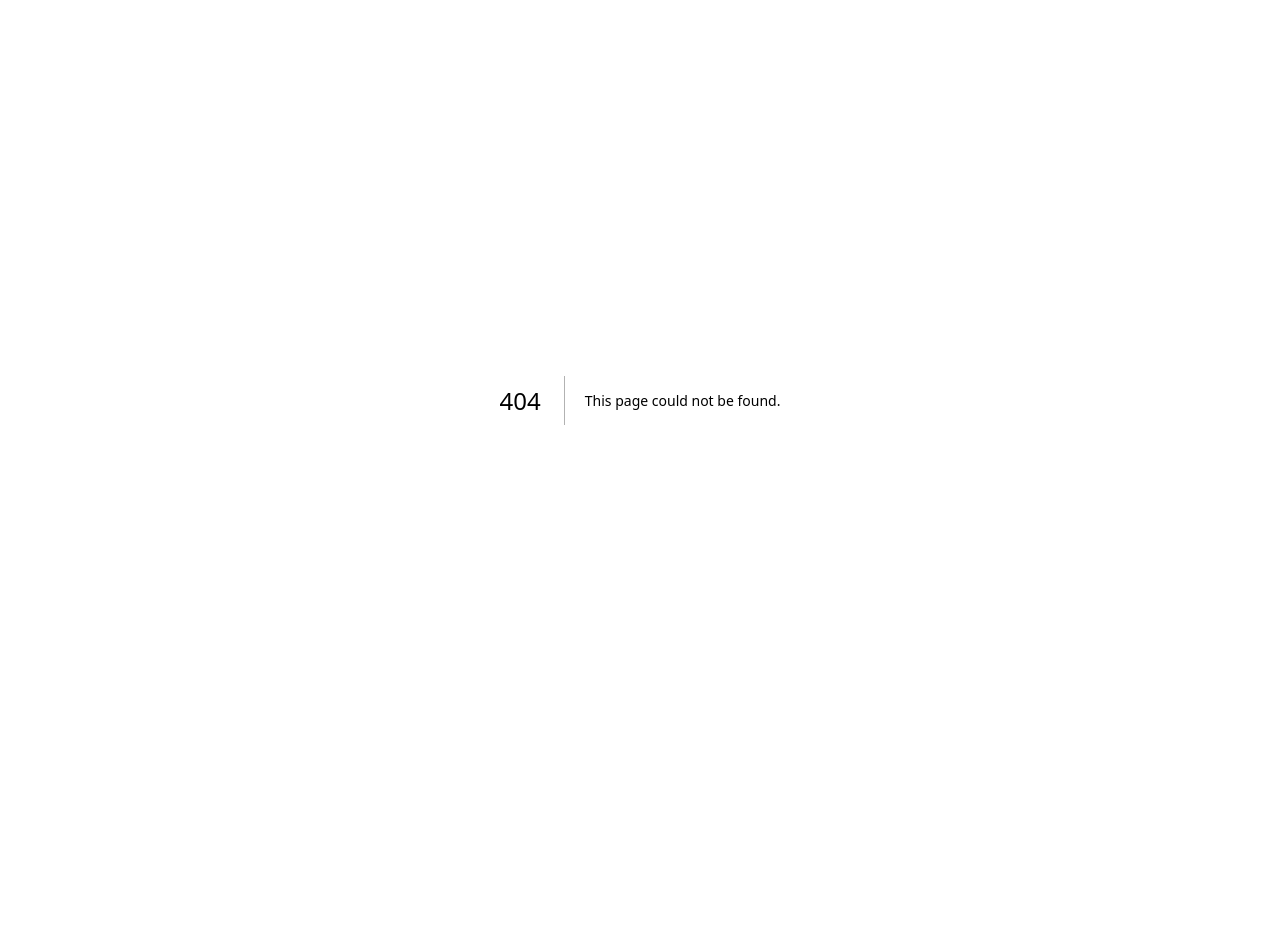
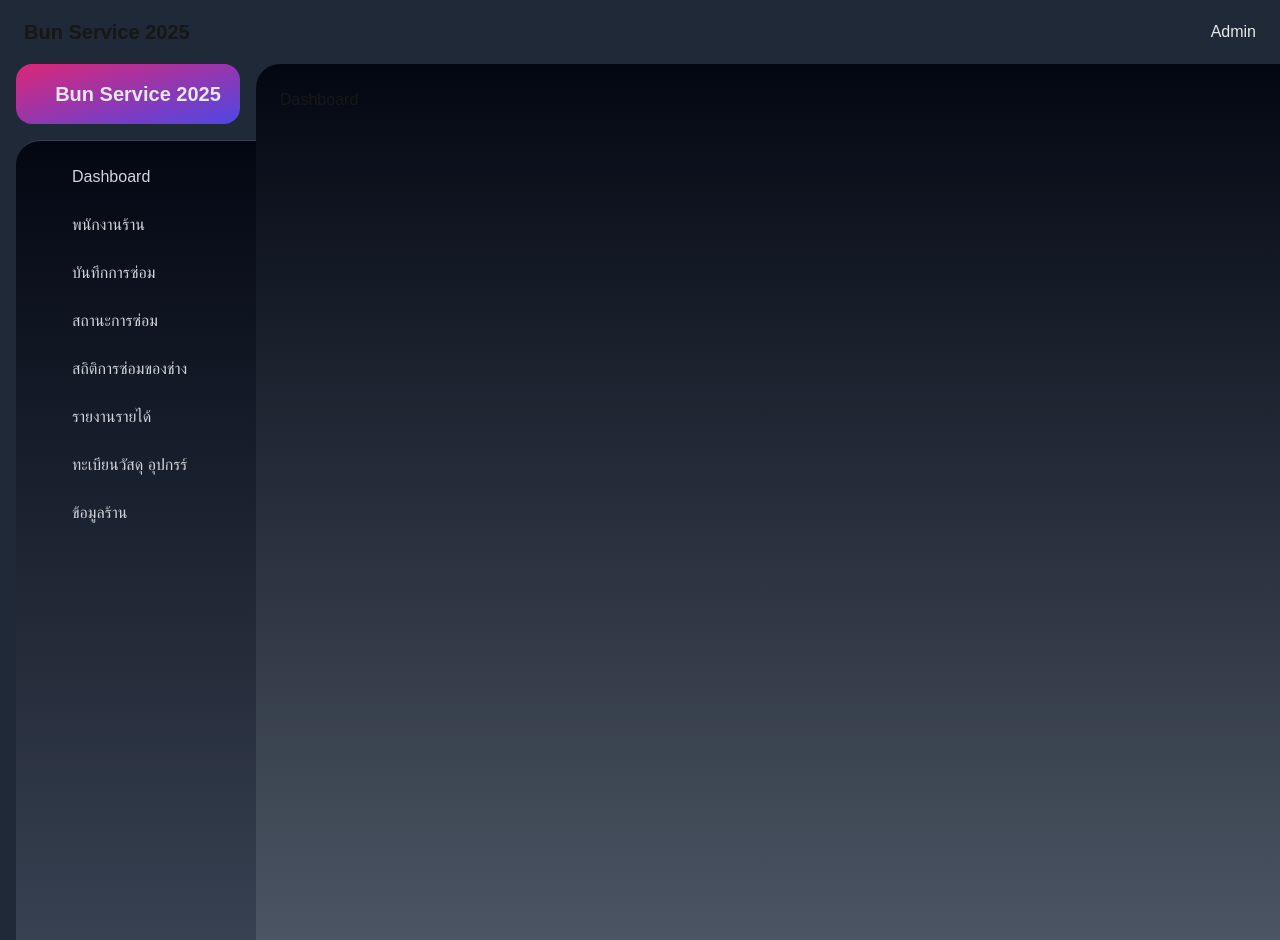
Before and after one commit to thekaroe-thailand/bun_workshop_2024_web, a Next.js app: page /backoffice/dashboard in a window 1280 px wide. Before the commit this address had no page. Before the commit the page ends 800 px from the top, so only its background shows below. Built offline with nearby package versions, Linux system fonts and the light colour scheme.

Commit message:
dashboard

```diff
--- /dev/null
+++ b/app/backoffice/dashboard/page.tsx
@@ -0,0 +1,3 @@
+export default function Page() {
+    return <div>Dashboard</div>;
+}
--- /dev/null
+++ b/app/backoffice/layout.tsx
@@ -0,0 +1,21 @@
+import { Sidebar } from "../components/sidebar";
+import { TopNav } from "../components/top-nav";
+
+export default function DashboardLayout({
+    children
+}: {
+    children: React.ReactNode;
+}) {
+    return (
+        <div className="min-h-screen bg-gray-100">
+            <TopNav />
+
+            <div className="flex bg-gray-800">
+                <Sidebar />
+                <main className="flex-1 p-6 bg-gradient-to-t from-gray-600 to-gray-950 rounded-tl-3xl">
+                    {children}
+                </main>
+            </div>
+        </div>
+    );
+}
--- /dev/null
+++ b/app/components/sidebar.tsx
@@ -0,0 +1,34 @@
+import Link from "next/link";
+
+export function Sidebar() {
+    const menuItems = [
+        { title: 'Dashboard', href: '/dashboard', icon: 'fa-solid fa-chart-simple' },
+        { title: 'พนักงานร้าน', href: '/dashboard/user', icon: 'fa-solid fa-users' },
+        { title: 'บันทึกการซ่อม', href: '/dashboard/repair-record', icon: 'fa-solid fa-screwdriver' },
+        { title: 'สถานะการซ่อม', href: '/dashboard/repair-status', icon: 'fa-solid fa-gear' },
+        { title: 'สถิติการซ่อมของช่าง', href: '/dashboard/mecthanic-report', icon: 'fa-solid fa-right-from-bracket' },
+        { title: 'รายงานรายได้', href: '/dashboard/income-report', icon: 'fa-solid fa-money-bill' },
+        { title: 'ทะเบียนวัสดุ อุปกรร์', href: '/dashboard/devices', icon: 'fa-solid fa-box' },
+        { title: 'ข้อมูลร้าน', href: '/dashboard/company', icon: 'fa-solid fa-shop' },
+    ];
+    return (
+        <aside className="sidebar">
+            <div className="sidebar-header">
+                <i className="fa-solid fa-user text-4xl mr-5"></i>
+                <h1 className="text-xl font-bold">Bun Service 2025</h1>
+            </div>
+            <nav className="sidebar-nav bg-gray-950 p-4 rounded-tl-3xl ml-4">
+                <ul>
+                    {menuItems.map((item) => (
+                        <li key={item.title}>
+                            <Link href={item.href} className="sidebar-item">
+                                <i className={item.icon + ' mr-2 w-6'}></i>
+                                {item.title}
+                            </Link>
+                        </li>
+                    ))}
+                </ul>
+            </nav>
+        </aside>
+    );
+}
--- /dev/null
+++ b/app/components/top-nav.tsx
@@ -0,0 +1,16 @@
+export function TopNav() {
+    return (
+        <nav className="bg-gray-800 shadow-sm">
+            <div className="mx-auto px-6">
+                <div className="flex h-16 justify-between items-center">
+                    <div className="flex-shrink-0">
+                        <h1 className="text-xl font-bold">Bun Service 2025</h1>
+                    </div>
+                    <div className="flex items-center">
+                        <span className="text-gray-200">Admin</span>
+                    </div>
+                </div>
+            </div>
+        </nav>
+    );
+}
--- a/app/globals.css
+++ b/app/globals.css
@@ -27,3 +27,23 @@ body {
 .btn {
   @apply bg-indigo-600 text-white p-2 rounded-full hover:bg-indigo-700 transition-colors;
 }
+
+.sidebar {
+  @apply bg-gray-800 text-gray-200 shadow-sm min-h-screen w-64;
+}
+
+.sidebar-item {
+  @apply flex items-center p-2 text-gray-300 rounded hover:bg-gray-300 hover:text-gray-800;
+}
+
+.sidebar-nav {
+  @apply p-4 bg-gradient-to-t from-gray-700 to-gray-950 border-t border-gray-700 min-h-screen;
+}
+
+.sidebar-nav ul {
+  @apply space-y-2;
+}
+
+.sidebar-header {
+  @apply flex items-center justify-center p-4 bg-gradient-to-tl from-indigo-600 to-pink-600 ml-4 mr-4 rounded-2xl mb-4;
+}
--- a/app/page.tsx
+++ b/app/page.tsx
@@ -34,7 +34,13 @@ export default function Home() {
 
       if (response.data.token !== undefined) {
         localStorage.setItem(config.tokenKey, response.data.token);
-        router.push('/dashboard');
+        router.push('/backoffice/dashboard');
+      } else {
+        Swal.fire({
+          icon: 'error',
+          title: 'error',
+          text: 'Invalid username or password'
+        });
       }
     } catch (error: any) {
       Swal.fire({
```
Also changed, not shown: app/backoffice/employee/page.tsx (added), 1 other file (tests, documents, lock files or other folders).
